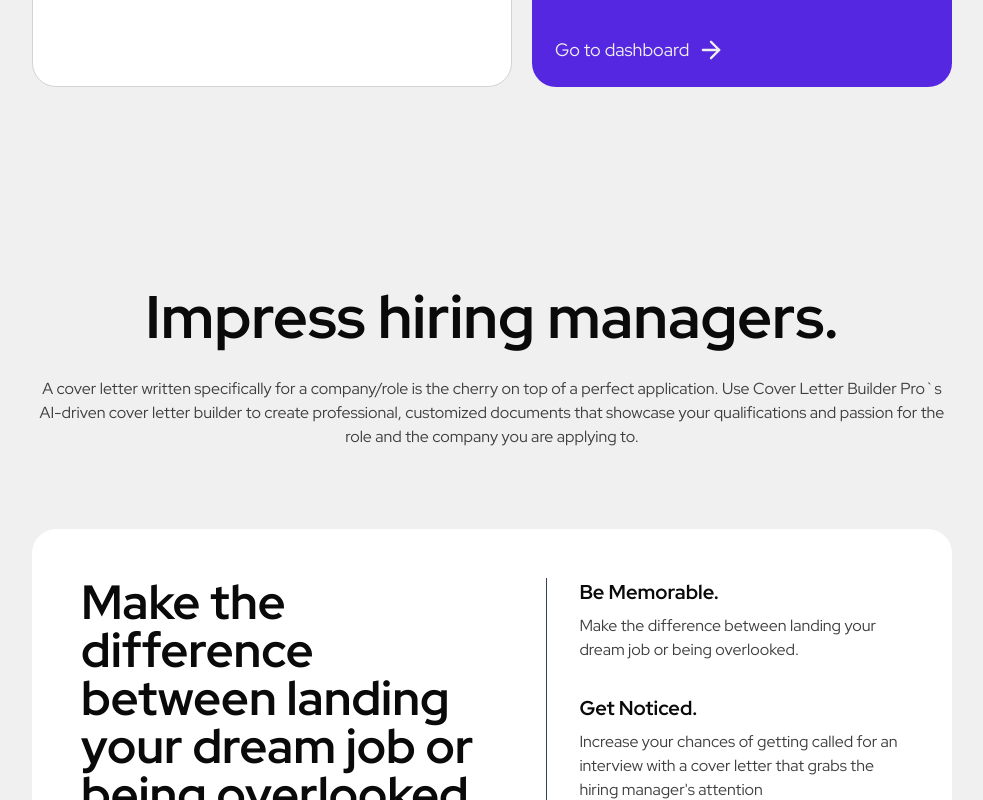
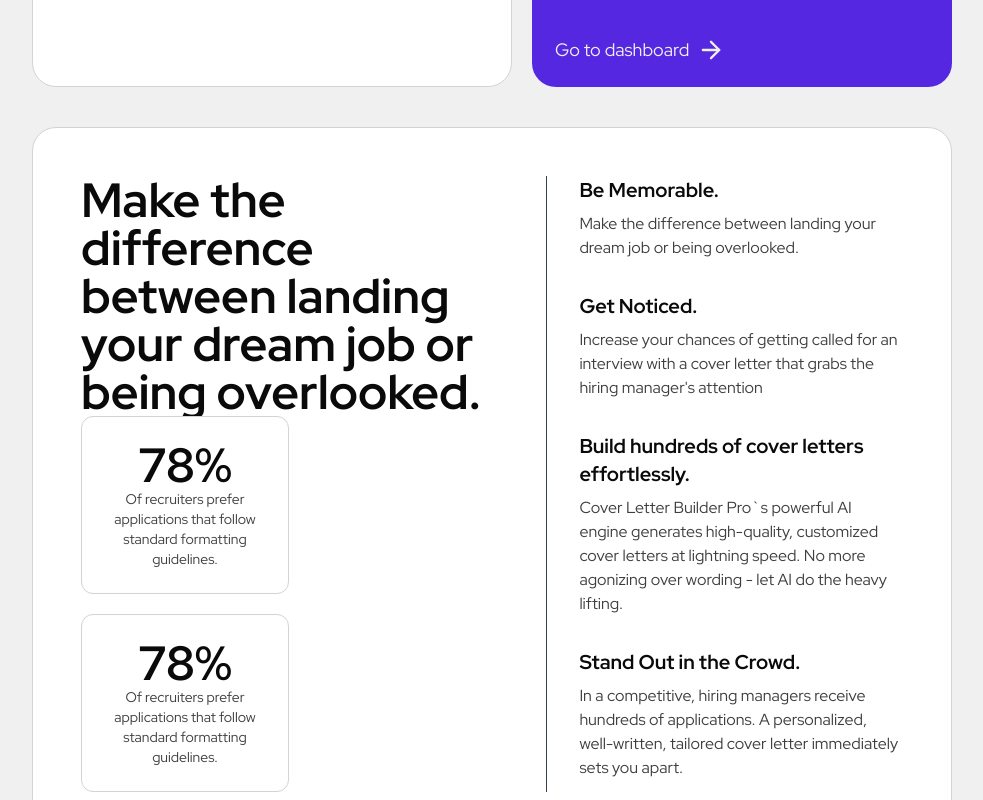
Before and after one commit to IvanSmiths/cover-letter-builder-pro, a Next.js app: page / in a window 1280 px wide. Shown: the part 2400-3200 px from the top of the page, without its empty margins (148-1131 px from the left). Built offline with nearby package versions, Linux system fonts and the light colour scheme.

Commit message:
remove unused header

```diff
--- a/components/home/cards/BigCard.tsx
+++ b/components/home/cards/BigCard.tsx
@@ -36,7 +36,7 @@ const BigCard = () => {
   ];
 
   return (
-    <div className="mt-large flex w-full flex-col gap-large rounded-3xl border border-background bg-background p-small dark:bg-[#111316] md:flex-row md:gap-0 md:p-12">
+    <div className="mt-small flex w-full flex-col gap-large rounded-3xl border border-lightSecondary bg-background p-small dark:border-darkSecondary dark:bg-[#111316] md:flex-row md:gap-0 md:p-12">
       <div className="flex flex-col justify-between gap-regular md:gap-0 md:pr-8">
         <h3 className="text-3xl font-bold md:text-4xl lg:text-5xl 3xl:text-6xl">
           Make the difference between landing your dream job or being
--- a/components/home/main/Main.tsx
+++ b/components/home/main/Main.tsx
@@ -48,10 +48,7 @@ const Main = () => {
             link="Go to dashboard"
           />
         </div>
-        <section className="mt-xlarge">
-          <HeaderText title={title} paragraph={paragraph} isHero={false} />
-          <BigCard />
-        </section>
+        <BigCard />
         <CardCta />
       </main>
     </section>
```
